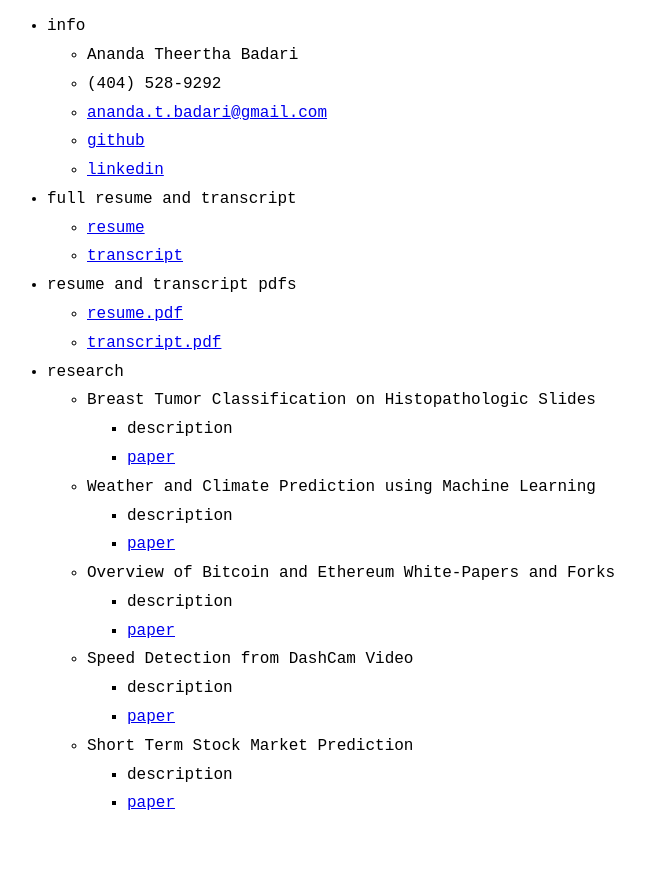
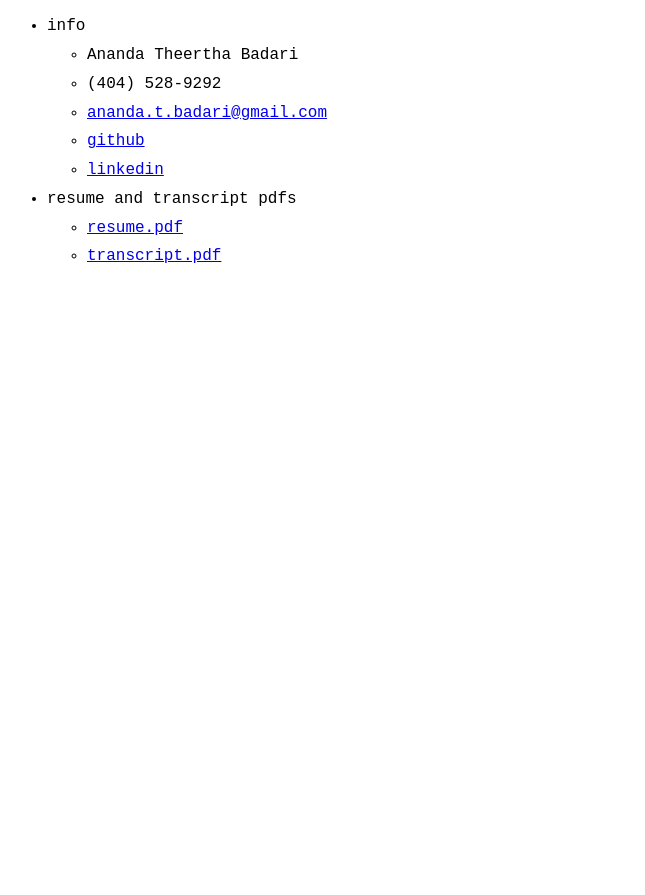
Before and after one commit to abadari3/personalwebsite, a Jekyll site: the page built from index.markdown, in a window 1280 px wide. Shown: the part 484-1379 px from the top of the page, without its empty margins (313-958 px from the left). Built offline with Jekyll 4.4.1, drawn with Linux system fonts in a browser that asks for light colours; after the commit the page ends 900 px from its top, so only the background shows below that.

Commit message:
simplify

```diff
--- a/_data/menu.yml
+++ b/_data/menu.yml
@@ -12,44 +12,9 @@
         url: https://github.com/abadari3/
       - title: linkedin
         url: https://www.linkedin.com/in/anandabadari/
-  - title: full resume and transcript
-    entries:
-      - title: resume
-        url: full-resume
-      - title: transcript
-        url: full-transcript
-
   - title: resume and transcript pdfs
     entries:
       - title: resume.pdf
         url: resume
       - title: transcript.pdf
         url: transcript
-
-  - title: research
-    entries:
-      - title: Breast Tumor Classification on Histopathologic Slides
-        entries:
-        - title: description
-        - title: paper
-          url: resume
-      - title: Weather and Climate Prediction using Machine Learning
-        entries:
-        - title: description
-        - title: paper
-          url: resume
-      - title: Overview of Bitcoin and Ethereum White-Papers and Forks
-        entries:
-        - title: description
-        - title: paper
-          url: resume
-      - title: Speed Detection from DashCam Video
-        entries:
-        - title: description
-        - title: paper
-          url: resume
-      - title: Short Term Stock Market Prediction
-        entries:
-        - title: description
-        - title: paper
-          url: resume
```
